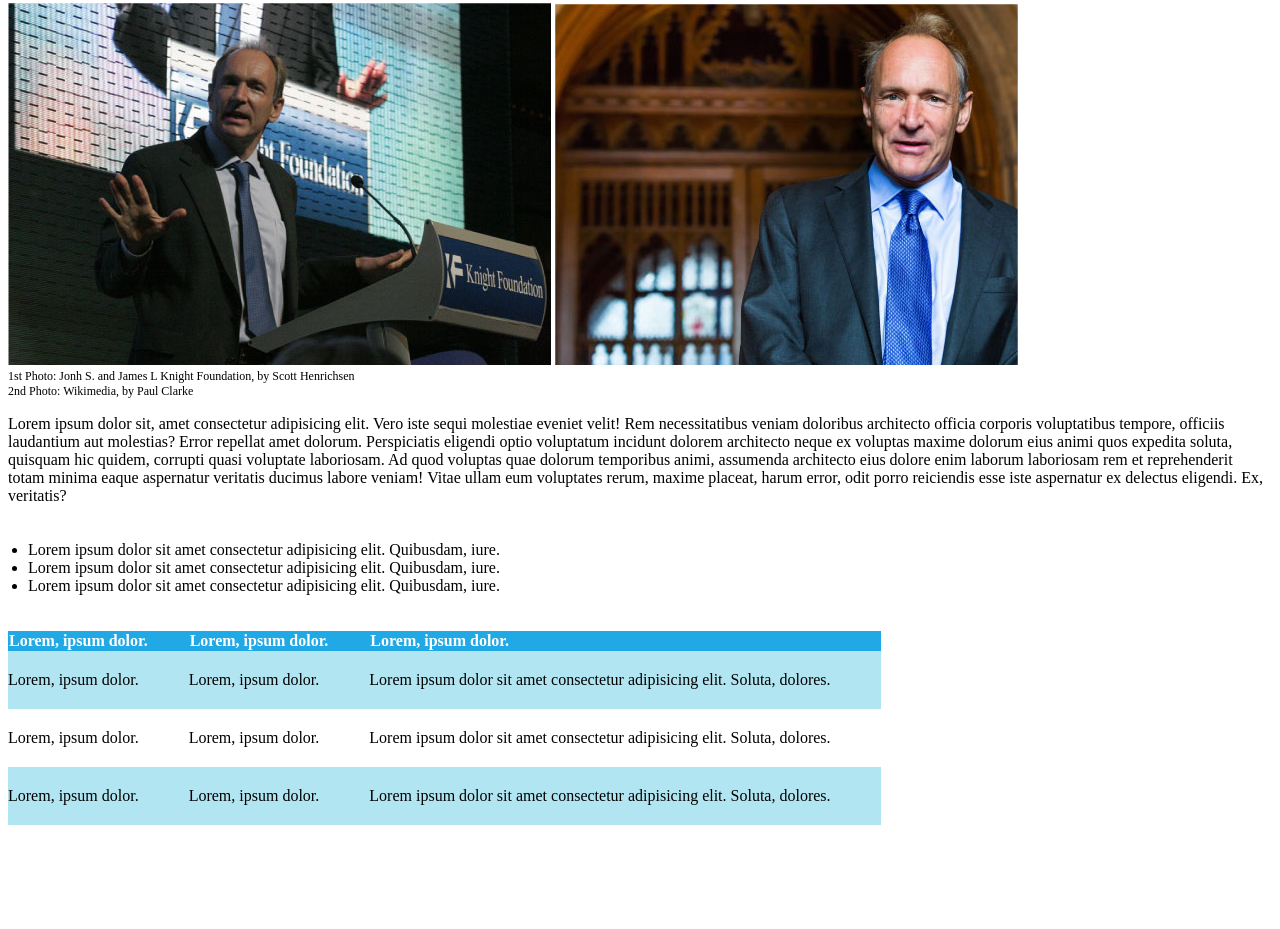
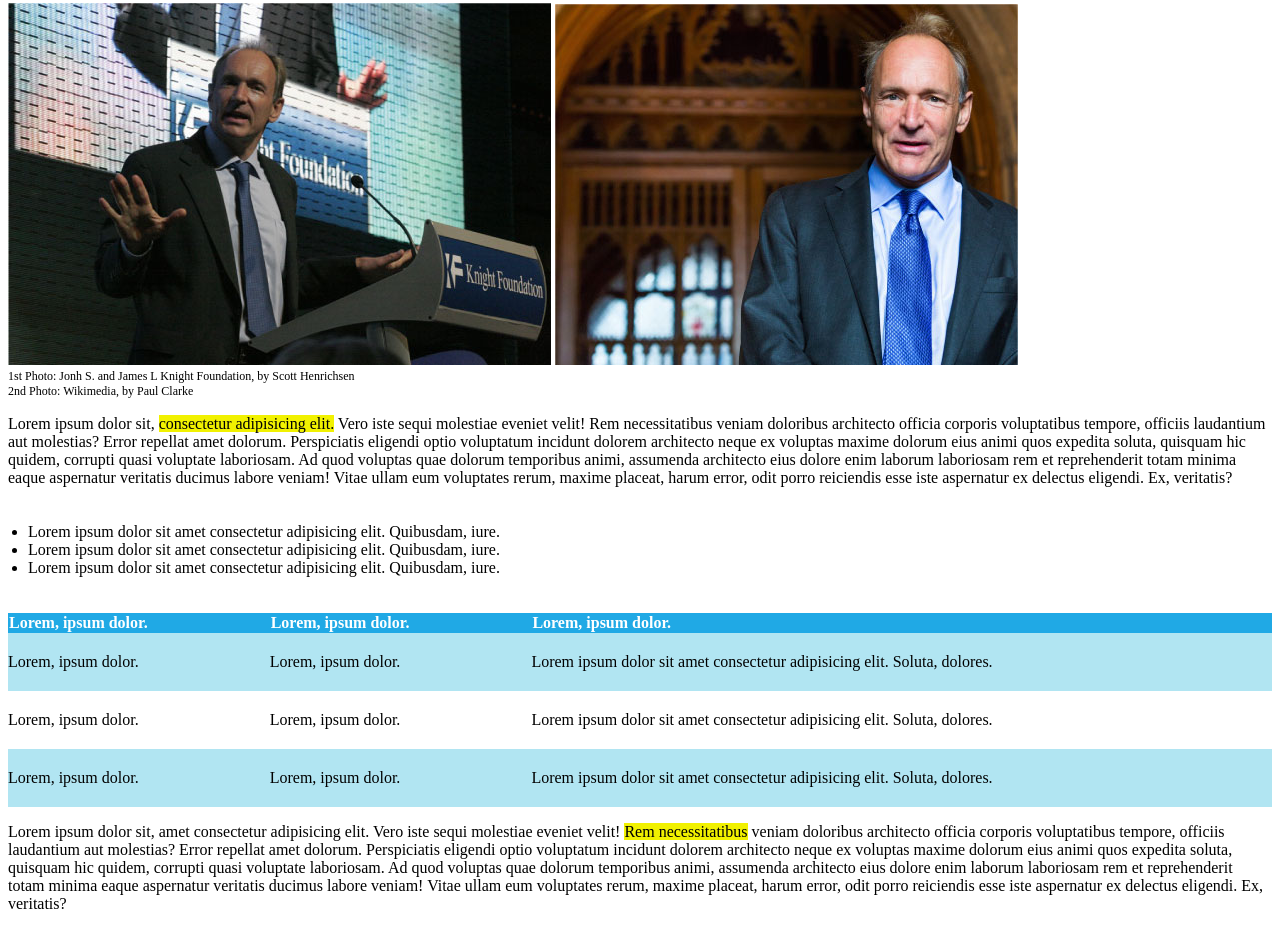
Before and after one commit to rennavittorio/html-css-booleaner, a plain HTML site: page index.html in a window 1280 px wide. Shown: the part 264-1193 px from the top of the page. Before the commit the page ends 1097 px from the top, so only its background shows below. Drawn offline with Linux system fonts and the light colour scheme.

Commit message:
inseriti highlights nei paragrafi

```diff
--- a/css/style.css
+++ b/css/style.css
@@ -21,6 +21,7 @@
 .table-1{
     text-align: left;
     border-collapse: collapse;
+    width: 100%;
 }
 
 .table-header{
@@ -35,3 +36,7 @@ td{
 .body-odd{
     background-color: #b1e5f2;
 }
+
+.highlight{
+    background-color: #f1f100;
+}
--- a/index.html
+++ b/index.html
@@ -25,7 +25,7 @@
         <p class="photo-caption">2nd Photo: Wikimedia, by Paul Clarke</p>
 
         <!-- sezione testo -->
-        <p>Lorem ipsum dolor sit, amet consectetur adipisicing elit. Vero iste sequi molestiae eveniet velit! Rem necessitatibus veniam doloribus architecto officia corporis voluptatibus tempore, officiis laudantium aut molestias? Error repellat amet dolorum. Perspiciatis eligendi optio voluptatum incidunt dolorem architecto neque ex voluptas maxime dolorum eius animi quos expedita soluta, quisquam hic quidem, corrupti quasi voluptate laboriosam. Ad quod voluptas quae dolorum temporibus animi, assumenda architecto eius dolore enim laborum laboriosam rem et reprehenderit totam minima eaque aspernatur veritatis ducimus labore veniam! Vitae ullam eum voluptates rerum, maxime placeat, harum error, odit porro reiciendis esse iste aspernatur ex delectus eligendi. Ex, veritatis?</p>
+        <p>Lorem ipsum dolor sit, <span class="highlight">consectetur adipisicing elit.</span> Vero iste sequi molestiae eveniet velit! Rem necessitatibus veniam doloribus architecto officia corporis voluptatibus tempore, officiis laudantium aut molestias? Error repellat amet dolorum. Perspiciatis eligendi optio voluptatum incidunt dolorem architecto neque ex voluptas maxime dolorum eius animi quos expedita soluta, quisquam hic quidem, corrupti quasi voluptate laboriosam. Ad quod voluptas quae dolorum temporibus animi, assumenda architecto eius dolore enim laborum laboriosam rem et reprehenderit totam minima eaque aspernatur veritatis ducimus labore veniam! Vitae ullam eum voluptates rerum, maxime placeat, harum error, odit porro reiciendis esse iste aspernatur ex delectus eligendi. Ex, veritatis?</p>
 
         <!-- sezione list -->
         <ul class="list">
@@ -63,7 +63,7 @@
         </table>
 
         <!-- sezione testo-2 -->
-
+        <p>Lorem ipsum dolor sit, amet consectetur adipisicing elit. Vero iste sequi molestiae eveniet velit! <span class="highlight">Rem necessitatibus</span> veniam doloribus architecto officia corporis voluptatibus tempore, officiis laudantium aut molestias? Error repellat amet dolorum. Perspiciatis eligendi optio voluptatum incidunt dolorem architecto neque ex voluptas maxime dolorum eius animi quos expedita soluta, quisquam hic quidem, corrupti quasi voluptate laboriosam. Ad quod voluptas quae dolorum temporibus animi, assumenda architecto eius dolore enim laborum laboriosam rem et reprehenderit totam minima eaque aspernatur veritatis ducimus labore veniam! Vitae ullam eum voluptates rerum, maxime placeat, harum error, odit porro reiciendis esse iste aspernatur ex delectus eligendi. Ex, veritatis?</p>
 
 
     </main>
```
